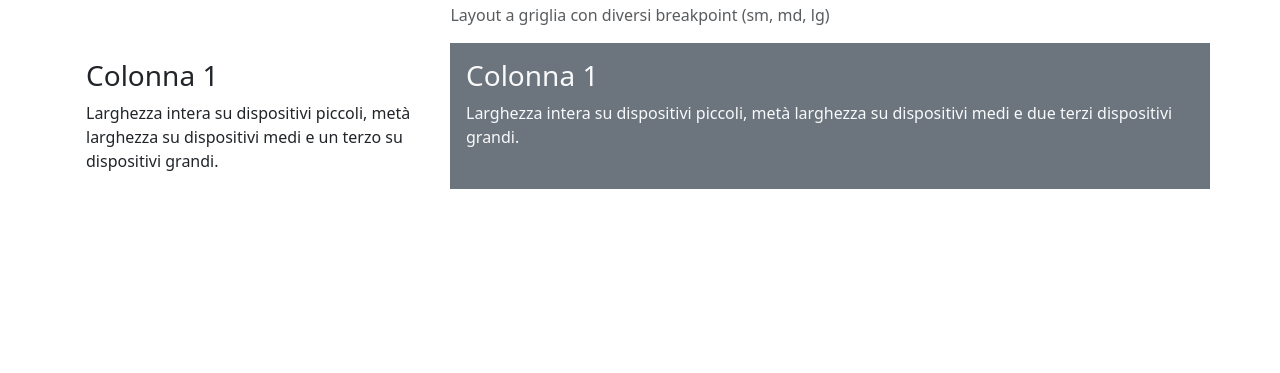
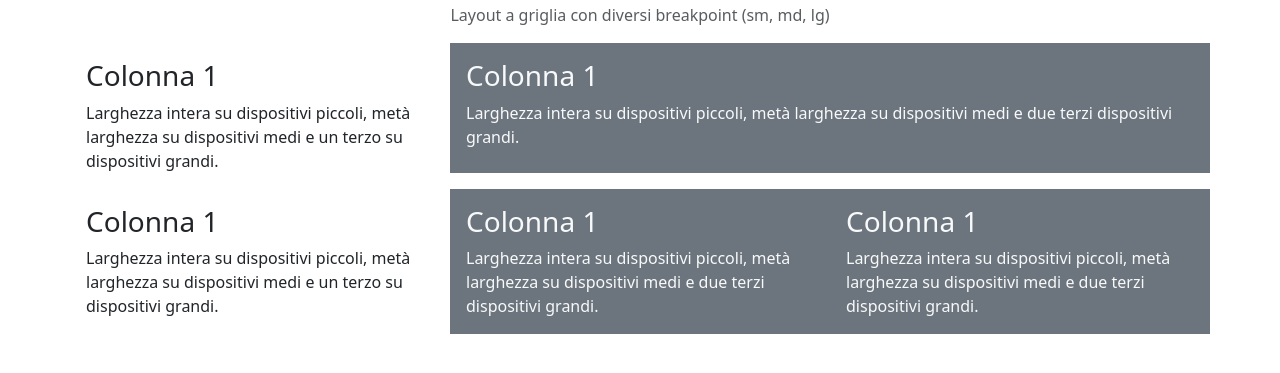
Before and after one commit to BanLowi/htmlcss-bootstrap-layout, a plain HTML site: page index.html in a window 1280 px wide. Shown: the part 53-426 px from the top of the page. Drawn offline with nearby package versions, Linux system fonts and the light colour scheme.

Commit message:
spacing between first and second row

```diff
--- a/index.html
+++ b/index.html
@@ -12,7 +12,7 @@
 
 <body>
 
-    <header class="text-center">
+    <header class="text-center mb-2">
         <h1>
             Bootsrap 5 Responsive Grid
         </h1>
@@ -23,7 +23,7 @@
         <div class="container">
             <div class="row">
 
-                <div class="col-lg-4 col-md-6 col-sl-12 p-0">
+                <div class="col-lg-4 col-md-6 col-sm-12 p-0">
                     <div class="card border-0 rounded-0">
                         <div class="card-body">
                             <h3 class="card-title">Colonna 1</h3>
@@ -34,7 +34,40 @@
                     </div>
                 </div>
 
-                <div class="col-lg-8 col-md-6 col-sl-12 p-0">
+                <div class="col-lg-8 col-md-6 col-sm-12 p-0 mb-sm-3">
+                    <div class="card border-0 rounded-0 bg-secondary text-light h-100">
+                        <div class="card-body">
+                            <h3 class="card-title">Colonna 1</h3>
+                            <div class="card-text">
+                                Larghezza intera su dispositivi piccoli, metà larghezza su dispositivi medi e due terzi dispositivi grandi.
+                            </div>
+                        </div>
+                    </div>
+                </div>
+
+                <div class="col-lg-4 col-md-4 col-sm-6 mb-lg-0 mb-md-3 p-0">
+                    <div class="card border-0 rounded-0">
+                        <div class="card-body">
+                            <h3 class="card-title">Colonna 1</h3>
+                            <div class="card-text">
+                                Larghezza intera su dispositivi piccoli, metà larghezza su dispositivi medi e un terzo su dispositivi grandi.
+                            </div>
+                        </div>
+                    </div>
+                </div>
+
+                <div class="col-lg-4 col-md-4 col-sm-6 mb-lg-0 mb-md-3 p-0">
+                    <div class="card border-0 rounded-0 bg-secondary text-light h-100">
+                        <div class="card-body">
+                            <h3 class="card-title">Colonna 1</h3>
+                            <div class="card-text">
+                                Larghezza intera su dispositivi piccoli, metà larghezza su dispositivi medi e due terzi dispositivi grandi.
+                            </div>
+                        </div>
+                    </div>
+                </div>
+
+                <div class="col-lg-4 col-md-4 col-sm-12 p-0 mb-lg-0 mb-md-3 mb-sm-3">
                     <div class="card border-0 rounded-0 bg-secondary text-light h-100">
                         <div class="card-body">
                             <h3 class="card-title">Colonna 1</h3>
```
